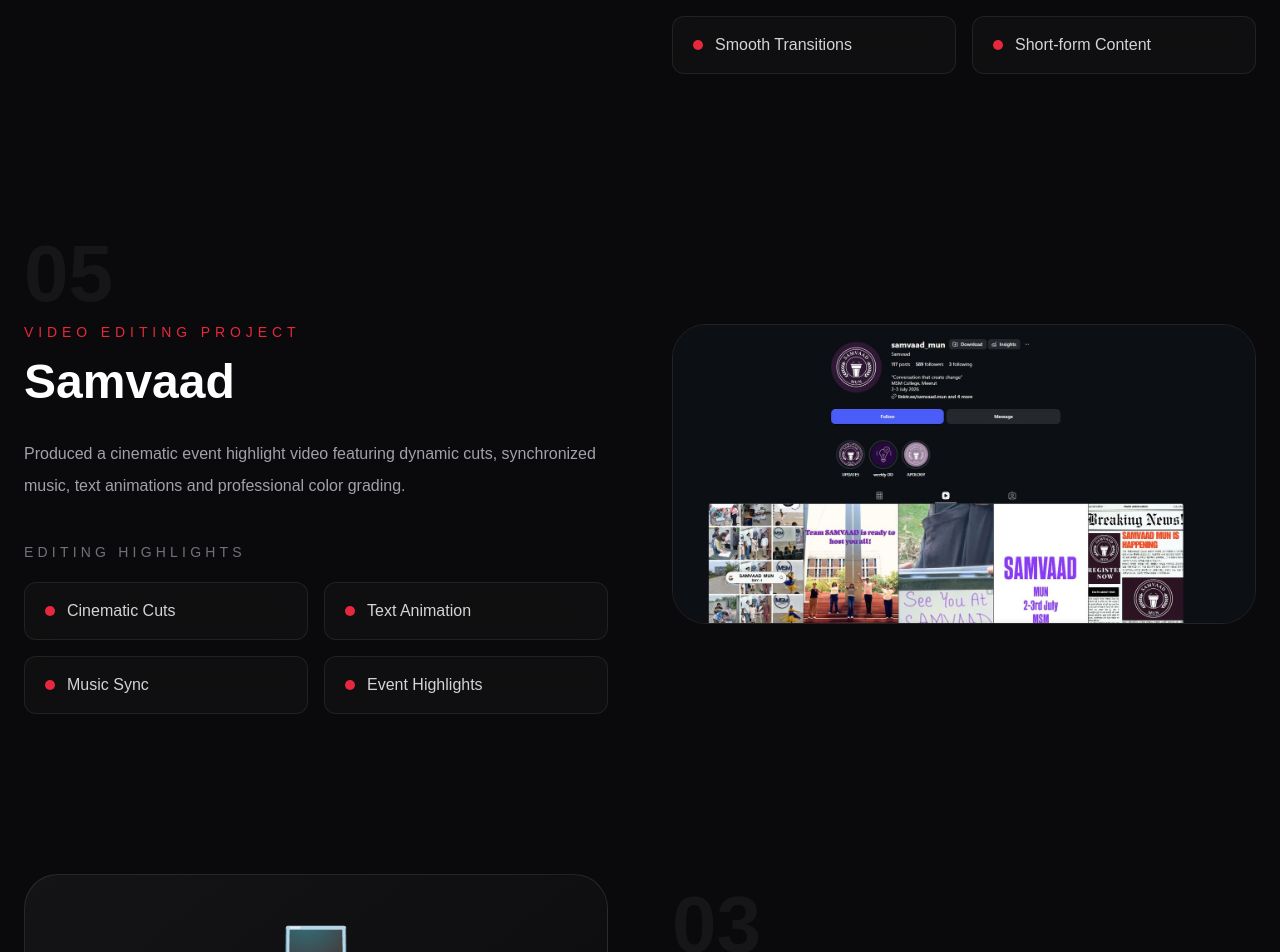
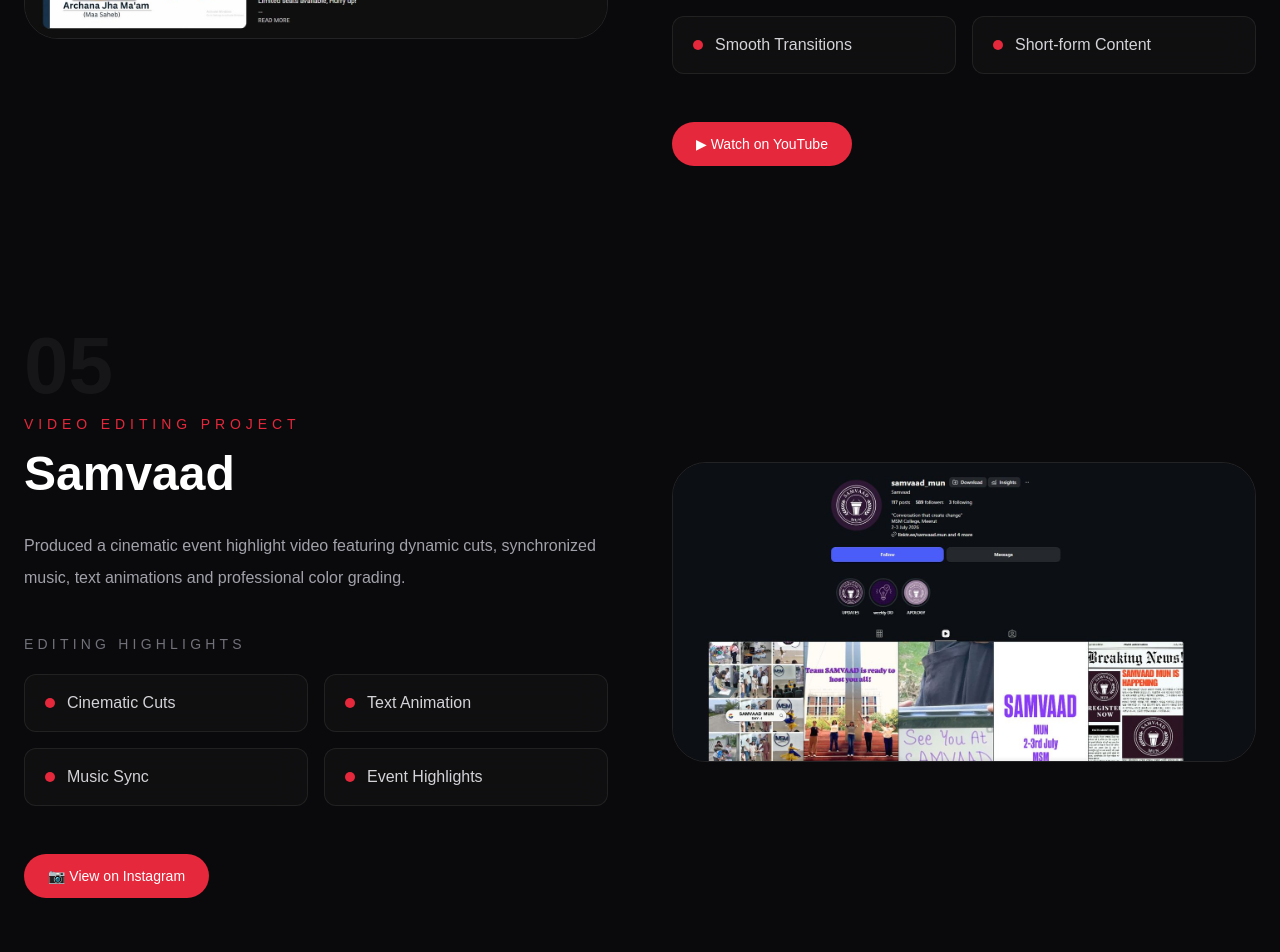
Before and after one commit to abhi-ai07/.portfolio, a React (Vite) app: page /projects in a window 1280 px wide. Shown: the part 3020-3972 px from the top of the page. Built offline with nearby package versions, Linux system fonts and the light colour scheme; a web font is replaced by a local one.

Commit message:
Updated_portfolio

```diff
--- a/src/pages/Projects.jsx
+++ b/src/pages/Projects.jsx
@@ -73,7 +73,7 @@
   },
 
   {
-    id: "03",
+    id: "05",
 
     title: "Portfolio",
 
@@ -99,12 +99,14 @@
   },
 
   {
-  id: "04",
+  id: "03",
   title: "Edify",
   subtitle: "YouTube Channel",
   description:
     "Edited engaging YouTube content with motion graphics, smooth transitions, color grading and storytelling for a professional viewing experience.",
+  liveLink: "https://www.youtube.com/@Edify_English_Hub/shorts",
   image: edifyImg,
+
   tech: ["Capcut", "Alight Motion"],
   features: [
     "Motion Graphics",
@@ -114,12 +116,13 @@
   ],
 },
 {
-  id: "05",
+  id: "04",
   title: "Samvaad",
   subtitle: "Video Editing Project",
   description:
     "Produced a cinematic event highlight video featuring dynamic cuts, synchronized music, text animations and professional color grading.",
-  image: samvaadImg,
+  liveLink: "https://www.instagram.com/samvaad_mun/reels/",
+    image: samvaadImg,
   tech: ["Alight Motion", "After Effects"],
   features: [
     "Cinematic Cuts",
@@ -539,6 +542,17 @@
         ))}
       </div>
     </div>
+
+    <div className="mt-12">
+    <a
+      href={projects[3].liveLink}
+      target="_blank"
+      rel="noopener noreferrer"
+      className="inline-flex items-center gap-2 rounded-full bg-[#E5283C] px-6 py-3 text-sm font-medium text-white transition hover:bg-[#c61f32]"
+    >
+      ▶ Watch on YouTube
+    </a>
+  </div>
   </div>
 </motion.div>
 
@@ -579,6 +593,17 @@
         ))}
       </div>
     </div>
+
+      <div className="mt-12">
+    <a
+      href={projects[4].liveLink}
+      target="_blank"
+      rel="noopener noreferrer"
+      className="inline-flex items-center gap-2 rounded-full bg-[#E5283C] px-6 py-3 text-sm font-medium text-white transition hover:bg-[#c61f32]"
+    >
+      📷 View on Instagram
+    </a>
+  </div>
   </div>
 
   <div className="order-1 lg:order-2">
```
